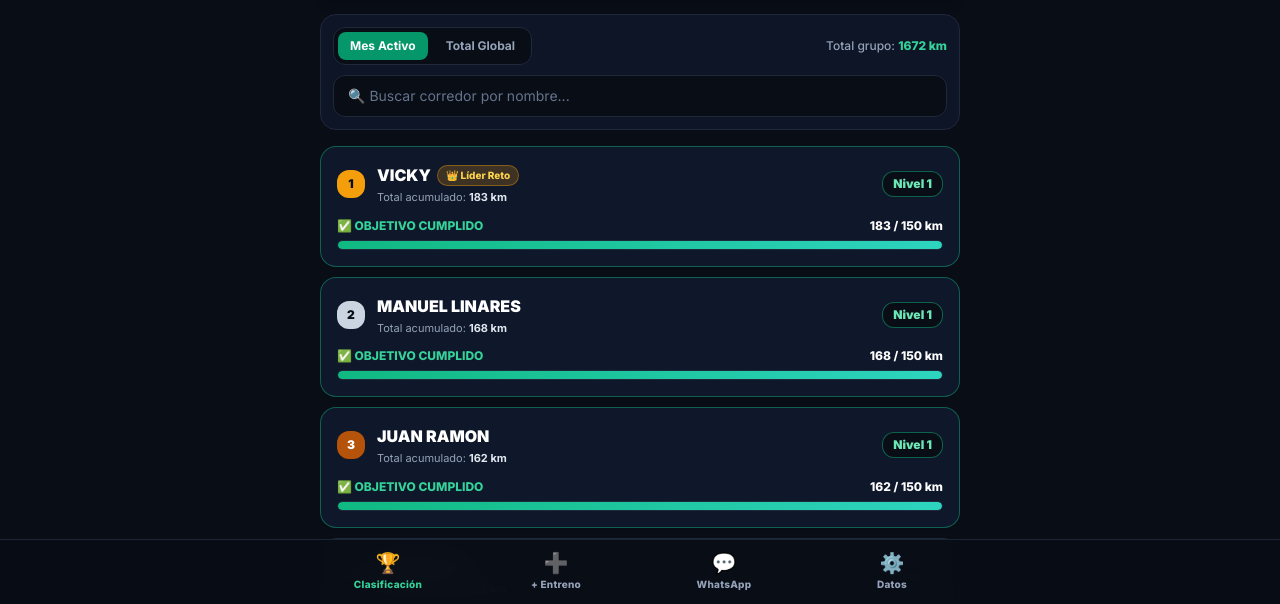
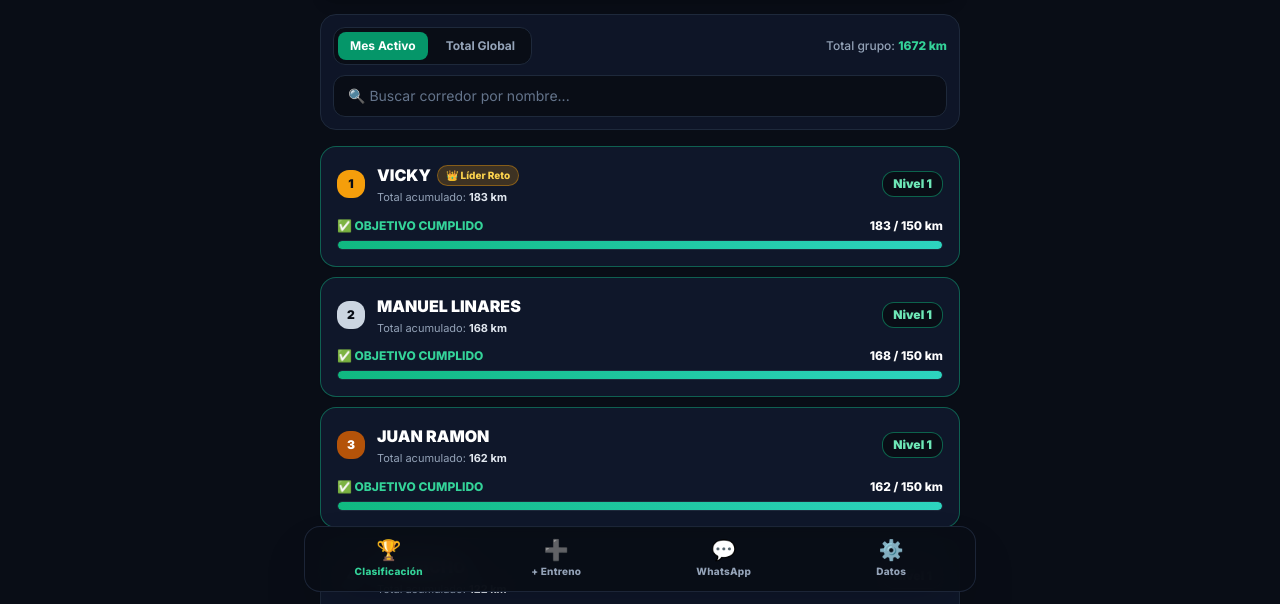
Before and after one commit to JanZimer/machiyard-tempranilla, a plain HTML site: page index.html in a window 1280 px wide. Shown: the part 196-800 px from the top of the page. Drawn offline with nearby package versions, Linux system fonts and the light colour scheme.

Commit message:
Update index.html

```diff
--- a/index.html
+++ b/index.html
@@ -51,7 +51,7 @@
         ::-webkit-scrollbar-thumb { background: #334155; border-radius: 9999px; }
     </style>
 </head>
-<body class="min-h-screen flex flex-col pb-24 select-none">
+<body class="min-h-screen flex flex-col pb-28 select-none">
 
     <!-- Notificación Toast Flotante -->
     <div id="toast" class="fixed top-4 left-1/2 -translate-x-1/2 z-50 w-11/12 max-w-md pointer-events-none transition-all duration-300 opacity-0 -translate-y-4">
@@ -136,7 +136,7 @@
     </header>
 
     <!-- CONTENIDO PRINCIPAL -->
-    <main class="flex-1 w-full max-w-2xl mx-auto px-4 pt-4">
+    <main class="flex-1 w-full max-w-2xl mx-auto px-4 pt-4 pb-12">
 
         <!-- PESTAÑA 1: CLASIFICACIÓN -->
         <section id="panel-ranking" class="tab-panel space-y-4">
@@ -362,9 +362,9 @@
 
     </main>
 
-    <!-- BARRA INFERIOR DE NAVEGACIÓN -->
-    <nav class="fixed bottom-0 inset-x-0 bg-slate-950/95 backdrop-blur-lg border-t border-slate-800/90 z-30">
-        <div class="max-w-2xl mx-auto grid grid-cols-4 h-16">
+    <!-- BARRA INFERIOR DE NAVEGACIÓN FLOTANTE (LIBRE DEL LOGO DE NETLIFY) -->
+    <nav class="fixed bottom-3 inset-x-3 max-w-2xl mx-auto bg-slate-950/95 backdrop-blur-lg border border-slate-800/90 rounded-2xl shadow-2xl z-30">
+        <div class="grid grid-cols-4 h-16">
             <button onclick="switchTab('ranking')" id="tab-btn-ranking" class="nav-tab flex flex-col items-center justify-center gap-1 text-emerald-400 transition">
                 <span class="text-xl leading-none">🏆</span>
                 <span class="text-[10px] font-extrabold tracking-wide">Clasificación</span>
```
